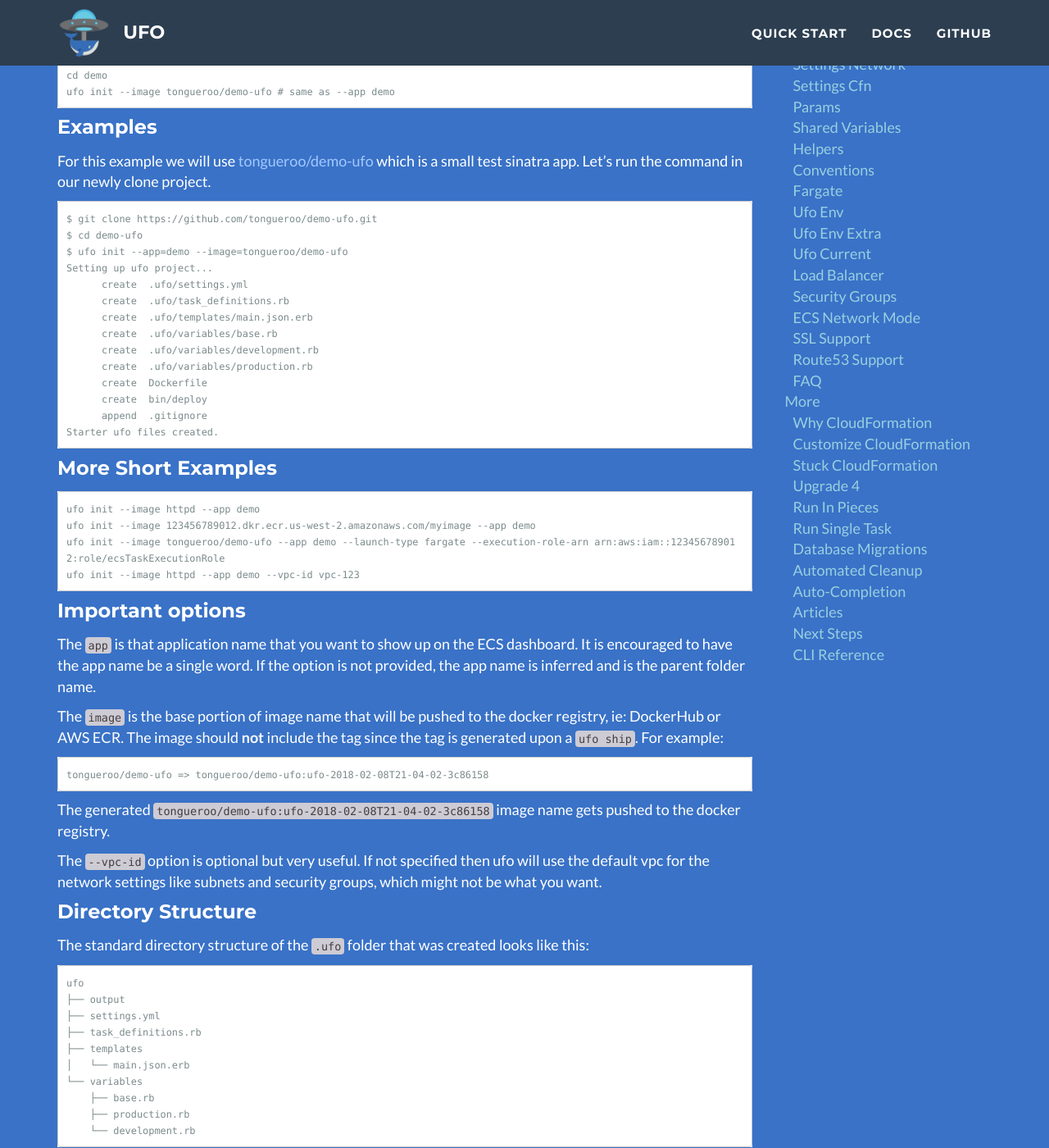
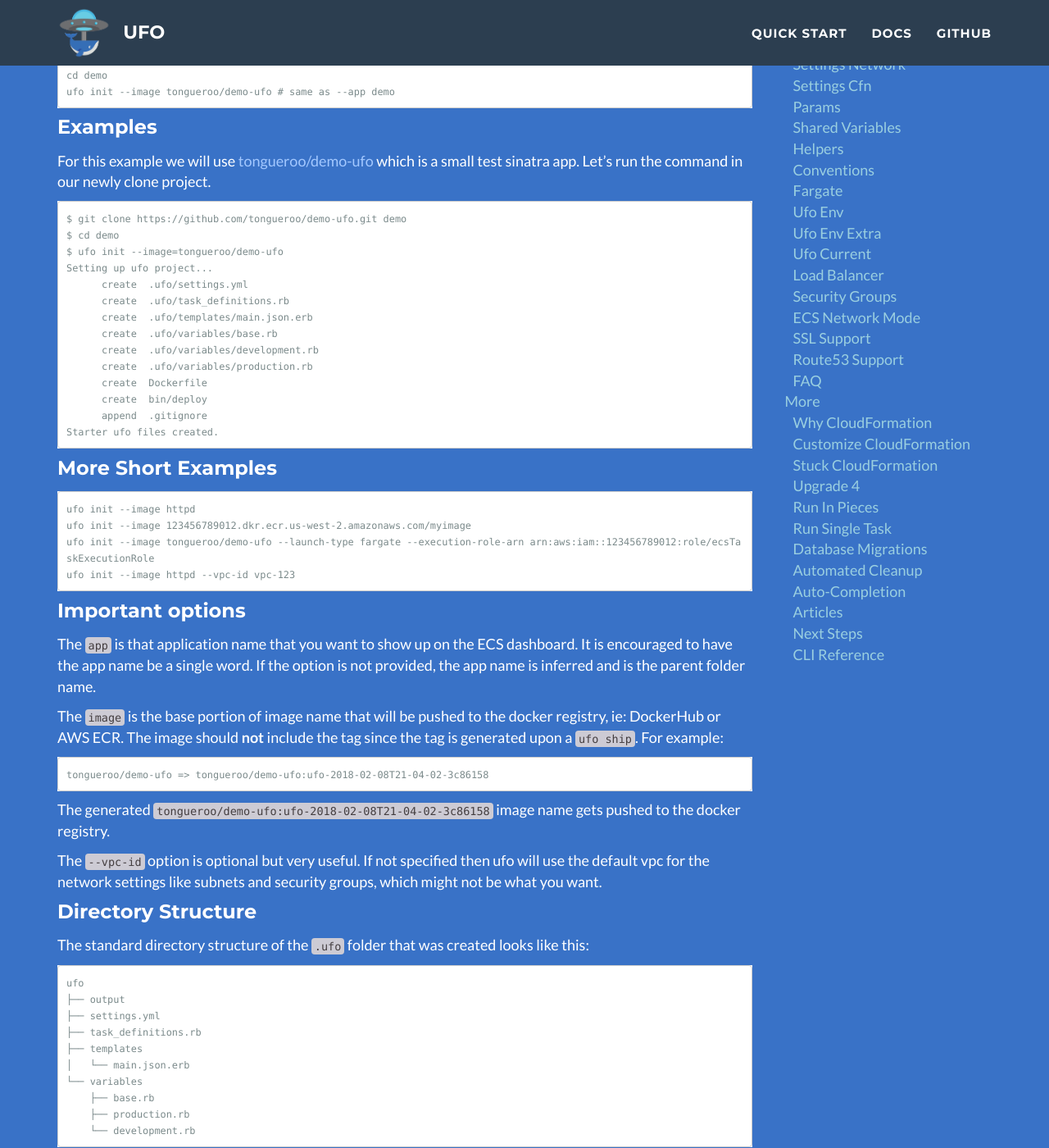
Before and after one commit to boltops-tools/ufo, a Jekyll site: the page built from docs/_reference/ufo-init.md, in a window 1280 px wide and 1400 px high, scrolled down 438 px. Shown: the whole window at 82% size. Built offline with Jekyll 4.4.1, drawn with Linux system fonts in a browser that asks for light colours; some of the changed text lies outside the part shown.

Commit message:
docs updated by circleci

```diff
--- a/docs/_reference/ufo-init.md
+++ b/docs/_reference/ufo-init.md
@@ -20,9 +20,9 @@ The `ufo init` command provides a way to quickly setup a project to be ufo ready
 
 For this example we will use [tongueroo/demo-ufo](https://github.com/tongueroo/demo-ufo) which is a small test sinatra app.  Let's run the command in our newly clone project.
 
-    $ git clone https://github.com/tongueroo/demo-ufo.git
-    $ cd demo-ufo
-    $ ufo init --app=demo --image=tongueroo/demo-ufo
+    $ git clone https://github.com/tongueroo/demo-ufo.git demo
+    $ cd demo
+    $ ufo init --image=tongueroo/demo-ufo
     Setting up ufo project...
           create  .ufo/settings.yml
           create  .ufo/task_definitions.rb
@@ -37,10 +37,10 @@ For this example we will use [tongueroo/demo-ufo](https://github.com/tongueroo/d
 
 ## More Short Examples
 
-    ufo init --image httpd --app demo
-    ufo init --image 123456789012.dkr.ecr.us-west-2.amazonaws.com/myimage --app demo
-    ufo init --image tongueroo/demo-ufo --app demo --launch-type fargate --execution-role-arn arn:aws:iam::123456789012:role/ecsTaskExecutionRole
-    ufo init --image httpd --app demo --vpc-id vpc-123
+    ufo init --image httpd
+    ufo init --image 123456789012.dkr.ecr.us-west-2.amazonaws.com/myimage
+    ufo init --image tongueroo/demo-ufo --launch-type fargate --execution-role-arn arn:aws:iam::123456789012:role/ecsTaskExecutionRole
+    ufo init --image httpd --vpc-id vpc-123
 
 ## Important options
 
@@ -75,13 +75,11 @@ For a explanation of the folders and files refer to [Structure]({% link _docs/st
 
 For ECS Fargate, the ECS task definition structure is a bit different.  To initialize a project to support Fargate use the `--launch-type fargate` option.  You'll be prompted for a execution role arn.  This value gets added to the generated `.ufo/variables/base.rb` and used in the `.ufo/templates/main.json.erb`.
 
-    ufo init --image tongueroo/demo-ufo --app demo --force --launch-type fargate
+    ufo init --image tongueroo/demo-ufo --app demo --launch-type fargate
 
 You can also generate the init ufo files and bypass the prompt by providing the `--execution-role-arn` option upfront.
 
-    ufo init --image tongueroo/demo-ufo --app demo --force --launch-type fargate --execution-role-arn arn:aws:iam::123456789012:role/ecsTaskExecutionRole
-
-Important: You will need to adjust adjust the generated `.ufo/params.yml` and set the subnet and security_group values which are required for Fargate.
+    ufo init --image tongueroo/demo-ufo --app demo --launch-type fargate --execution-role-arn arn:aws:iam::123456789012:role/ecsTaskExecutionRole
 
 For more information and a demo of Fargate support, check out the [Fargate Docs]({% link _docs/fargate.md %}).
 
@@ -89,21 +87,21 @@ For more information and a demo of Fargate support, check out the [Fargate Docs]
 
 If you would like the `ufo init` command to use your own custom templates, you can achieve this with the `--template` and `--template-mode` options.  Example:
 
-    ufo init --app=demo --image=tongueroo/demo-ufo --template=tongueroo/ufo-custom-template
+    ufo init --image=tongueroo/demo-ufo --template=tongueroo/ufo-custom-template
 
 This will clone the repo on GitHub into the `~/.ufo/templates/tongueroo/ufo-custom-template` and use that as an additional template source.  The default `--template-mode=additive` mode means that if there's a file in `tongueroo/ufo-custom-template` that exists it will use that in place of the default template files.
 
 If you do not want to use any of the original default template files within the ufo gem at all, you can use the `--template-mode=replace` mode. Replace mode will only use templates from the provided `--template` option.  Example:
 
-    ufo init --app=demo --image=tongueroo/demo-ufo --template=tongueroo/ufo-custom-template --template-mode=replace
+    ufo init --image=tongueroo/demo-ufo --template=tongueroo/ufo-custom-template --template-mode=replace
 
 You can also specific the full GitHub url. Example:
 
-    ufo init --app=demo --image=tongueroo/demo-ufo --template=https://github.com/tongueroo/ufo-custom-template
+    ufo init --image=tongueroo/demo-ufo --template=https://github.com/tongueroo/ufo-custom-template
 
 If you would like to use a local template that is not on GitHub, then created a top-level folder in `~/.ufo/templates` without a subfolder. Example:
 
-    ufo init --app=demo --image=tongueroo/demo-ufo --template=my-custom # uses ~/.ufo/templates/my-custom
+    ufo init --image=tongueroo/demo-ufo --template=my-custom # uses ~/.ufo/templates/my-custom
 
 
 ## Options
```
